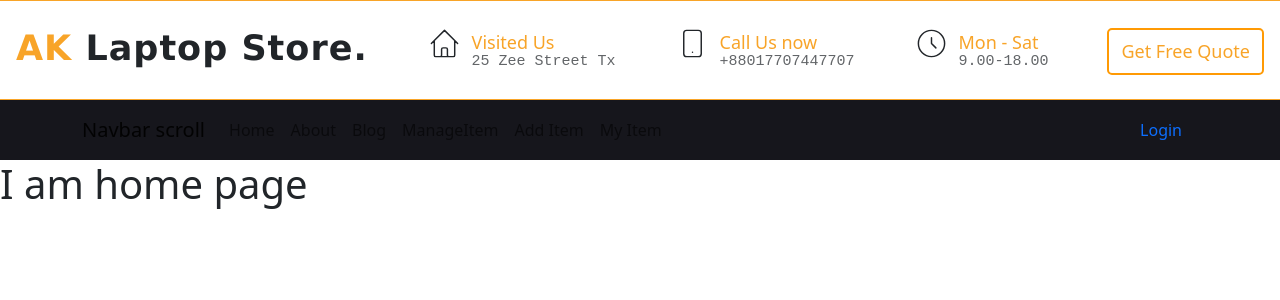
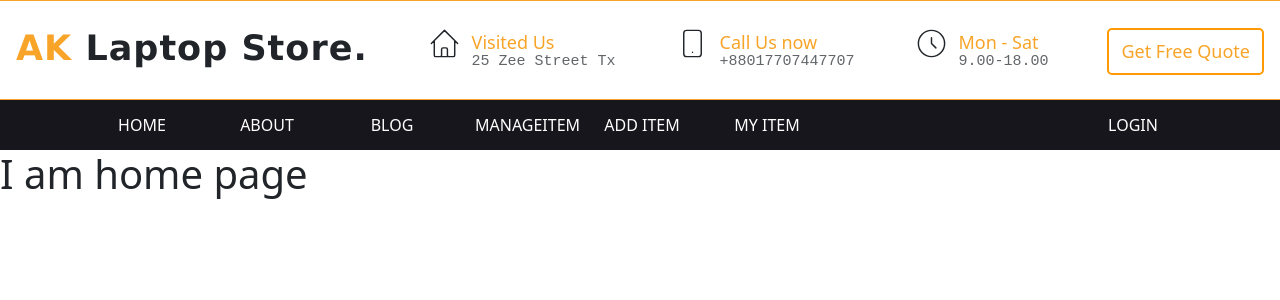
Before and after one commit to akjilani120/ak-laptop-store-client, a React (Create React App) app: page / in a window 1280 px wide. Shown: the top 300 px of the page. Built offline with nearby package versions, Linux system fonts and the light colour scheme.

Commit message:
navbar style added

```diff
--- a/src/pages/Header/Header.css
+++ b/src/pages/Header/Header.css
@@ -4,6 +4,17 @@
     box-sizing: border-box;
 }
 .navigation{
-    height: 60px;
+    height: 50px;
     background-color: rgb(22, 22, 28);
 }
+.nav-item{
+    text-transform: uppercase;
+    font-weight: 500;
+    margin-right: 5px;
+    height: 50px;
+    width: 120px;
+    text-align: center;
+    padding: 6px;
+    line-height: 35px;
+
+}
--- a/src/pages/Header/Header.js
+++ b/src/pages/Header/Header.js
@@ -2,33 +2,31 @@
 import React from 'react';
 import { Navbar, Container, Nav } from 'react-bootstrap';
 import { Link } from 'react-router-dom';
+import CustomLink from '../Hooks/CustomLink/Custom';
 import './Header.css'
 import LogoHeader from './UpHeader/LogoHeader';
 const Header = () => {
     return (
         <div>
             <LogoHeader></LogoHeader>
-            <Navbar className='navigation'>
+            <Navbar className='navigation' expand='lg'>
                 <Container >
-                    <Navbar.Brand as={Link} to="/">Navbar scroll</Navbar.Brand>
+                    <Navbar.Brand className='d-lg-none' as={Link} to="/">Navbar scroll</Navbar.Brand>
                     <Navbar.Toggle aria-controls="navbarScroll" />
                     <Navbar.Collapse id="navbarScroll">
-                        <Nav
-                            className="me-auto my-2 my-lg-0"
-                            style={{ maxHeight: '100px' }}
-                            navbarScroll
-                        >
-                            <Nav.Link as={Link} to='/home'>Home</Nav.Link>
-                            <Nav.Link as={Link} to="/about">About</Nav.Link>
-                            <Nav.Link as={Link} to="/blog">Blog</Nav.Link>
-                            <Nav.Link as={Link} to="/manageItems">ManageItem</Nav.Link>
-                            <Nav.Link as={Link} to="/addItems">Add Item</Nav.Link>
-                            <Nav.Link as={Link} to="/myItems">My Item</Nav.Link>
+                        <Nav className="me-auto my-2 my-lg-0">
+
+                            <Nav.Link className='nav-item text-white' as={Link} to='/home'><CustomLink className='nav-item text-white' to='/home'>Home</CustomLink></Nav.Link>
+                            <Nav.Link className='nav-item text-white' as={Link} to="/about"><CustomLink to='/about'>About</CustomLink></Nav.Link>
+                            <Nav.Link className='nav-item text-white' as={Link} to="/blog"><CustomLink to='/blog'>Blog</CustomLink></Nav.Link>
+                            <Nav.Link className='nav-item text-white' as={Link} to="/manageItems"> <CustomLink to='/manageItems'>ManageItem</CustomLink></Nav.Link>
+                            <Nav.Link className='nav-item text-white' as={Link} to="/addItems"> <CustomLink to='/addItems'>Add Item</CustomLink> </Nav.Link>
+                            <Nav.Link className='nav-item text-white' as={Link} to="/myItems"> <CustomLink to='/myItems'>My Item</CustomLink></Nav.Link>
 
 
                         </Nav>
                         <div className="d-flex">
-                        <Nav.Link as={Link} to="/login">Login</Nav.Link>
+                        <Nav.Link className='nav-item text-white' as={Link} to="/login"> <CustomLink to='/login'>Login</CustomLink></Nav.Link>
                         </div>
                     </Navbar.Collapse>
                 </Container>
--- /dev/null
+++ b/src/pages/Hooks/CustomLink/Custom.js
@@ -0,0 +1,19 @@
+import { Link, useMatch, useResolvedPath } from "react-router-dom";
+
+function CustomLink({ children, to }) {
+    let resolved = useResolvedPath(to);
+    let match = useMatch({ path: resolved.pathname, end: true });
+
+    return (
+      <div>
+        <Link
+          style={{backgroundColor: match ? '#f8a428':"transparent" ,color: match ? "white" : "white", textDecoration: match ? "none" : "none" , height: match ? "50px" : "50px" , width: "120px", padding:"15px 10px" }}
+          to={to}
+        >
+          {children}
+        </Link>
+
+      </div>
+    );
+  }
+  export default CustomLink;
```
